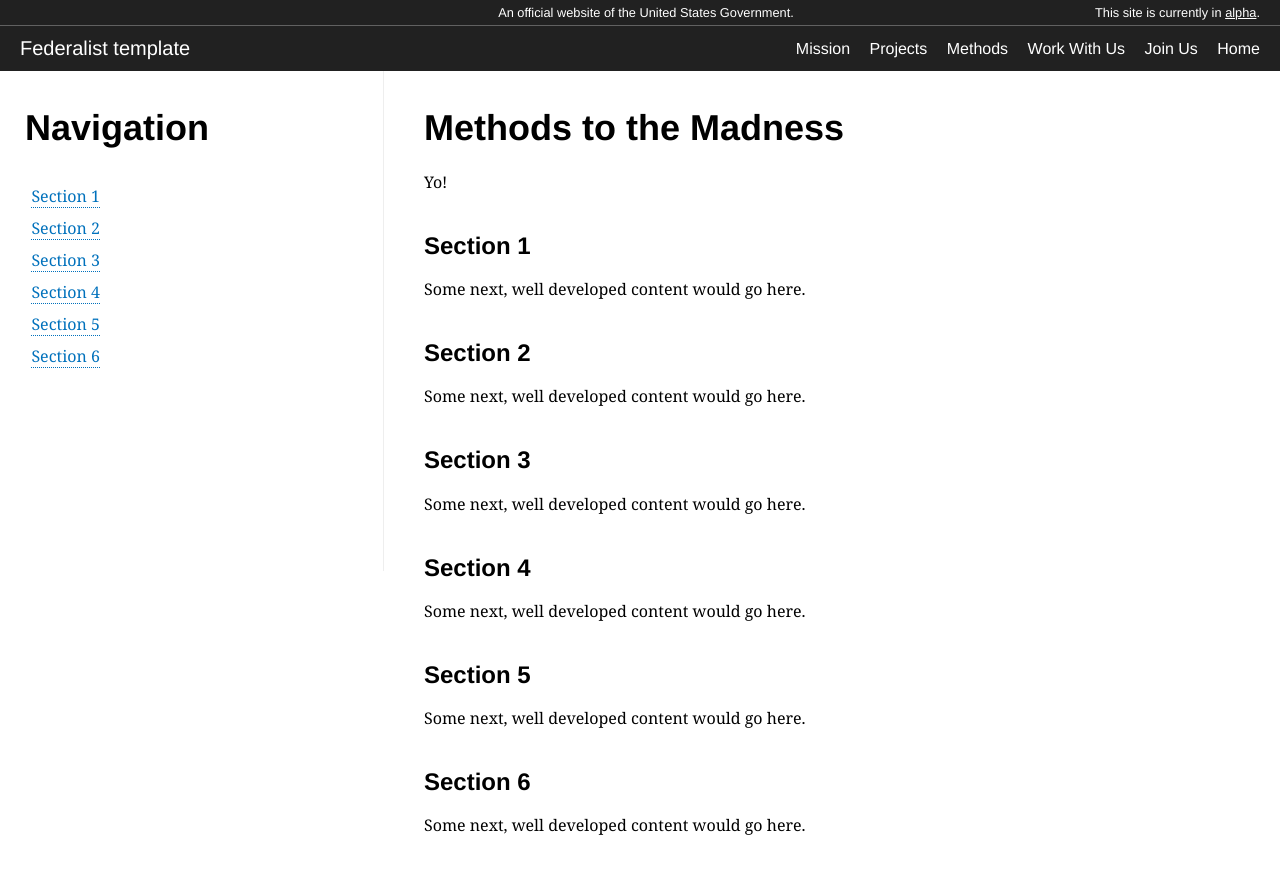
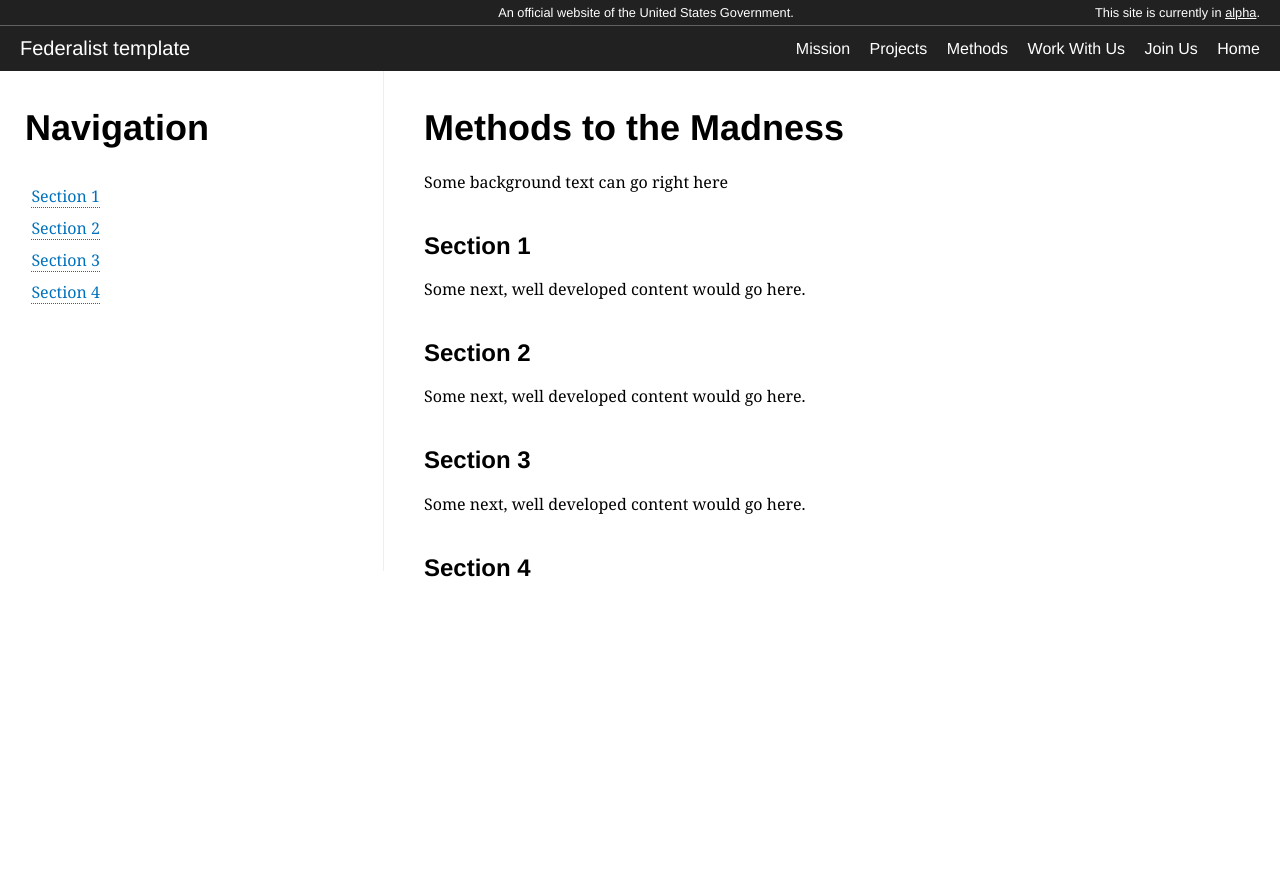
Before and after one commit to GailSwanson/sbst-template, a Jekyll site: the page built from pages/methods.md, in a window 1280 px wide. Shown: the top 874 px of the page. Built offline with Jekyll 4.4.1, drawn with Linux system fonts in a browser that asks for light colours; nearby versions of some CDN libraries.

Commit message:
Background text on methods

```diff
--- a/pages/methods.md
+++ b/pages/methods.md
@@ -8,7 +8,7 @@ permalink: "/methods/"
 
 # Methods to the Madness
 
-Yo!
+Some background text can go right here
 
 ## Section 1
 
@@ -23,13 +23,3 @@ Some next, well developed content would go here.
 Some next, well developed content would go here.
 
 ## Section 4
-
-Some next, well developed content would go here.
-
-## Section 5
-
-Some next, well developed content would go here.
-
-## Section 6
-
-Some next, well developed content would go here.
```
